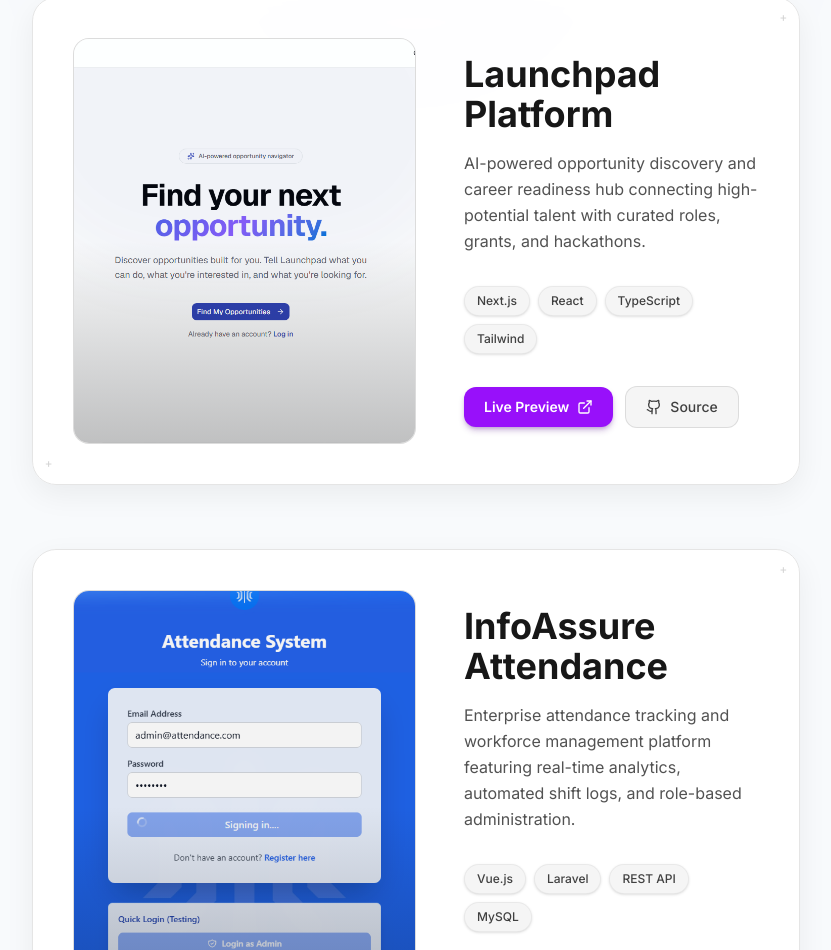
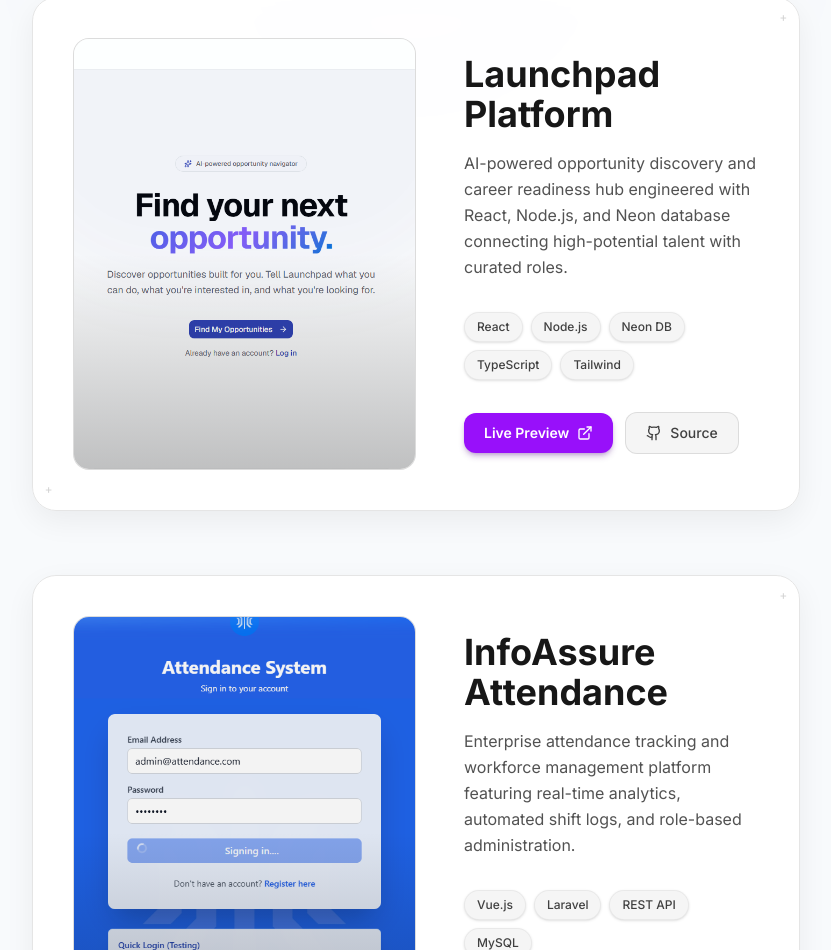
Before and after one commit to Chigybillionz/chigozie.code.me, a Vue app: page / in a window 1280 px wide. Shown: the part 1738-2688 px from the top of the page, without its empty margins (224-1055 px from the left). Built offline with nearby package versions, Linux system fonts and the light colour scheme.

Commit message:
fix: update Launchpad Platform stack to Node.js and Neon DB

```diff
--- a/src/components/ProjectShowcase.vue
+++ b/src/components/ProjectShowcase.vue
@@ -23,8 +23,8 @@ const projects = [
     name: 'Launchpad Platform',
     category: ['Fullstack'],
     description:
-      'AI-powered opportunity discovery and career readiness hub connecting high-potential talent with curated roles, grants, and hackathons.',
-    tags: ['Next.js', 'React', 'TypeScript', 'Tailwind'],
+      'AI-powered opportunity discovery and career readiness hub engineered with React, Node.js, and Neon database connecting high-potential talent with curated roles.',
+    tags: ['React', 'Node.js', 'Neon DB', 'TypeScript', 'Tailwind'],
     img: '/launchpad.png',
     liveLink: 'https://launchpad-iota-seven.vercel.app/',
     githubLink: 'https://github.com/Chigybillionz/launchpad.git',
```
